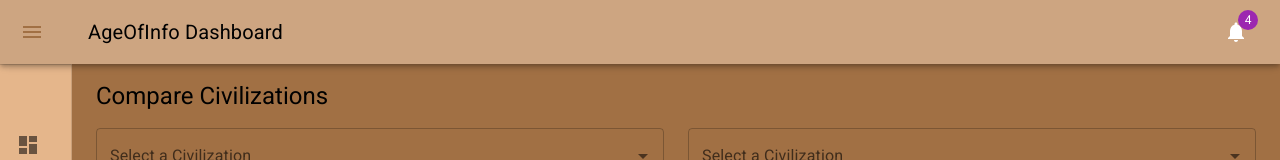
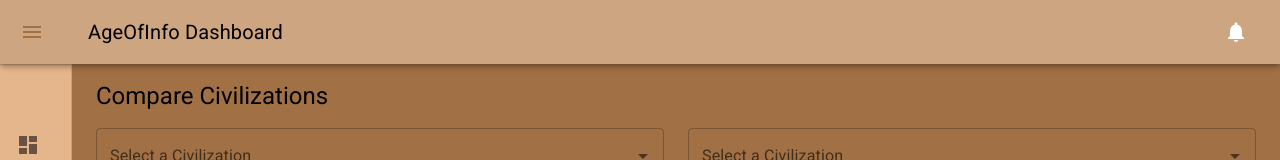
Before and after one commit to edman3d/ageofinfo-gcp, a React (Create React App) app: page / in a window 1280 px wide. Shown: the top 160 px of the page. Built offline with nearby package versions, Linux system fonts and the light colour scheme.

Commit message:
remove notification count

```diff
--- a/src/components/DashBoard.tsx
+++ b/src/components/DashBoard.tsx
@@ -61,7 +61,7 @@ function DashboardContent() {
                     AgeOfInfo Dashboard
                   </Typography>
                   <IconButton color="inherit">
-                    <Badge badgeContent={4} color="secondary">
+                    <Badge badgeContent={0} color="secondary">
                       <NotificationsIcon />
                     </Badge>
                   </IconButton>
```
